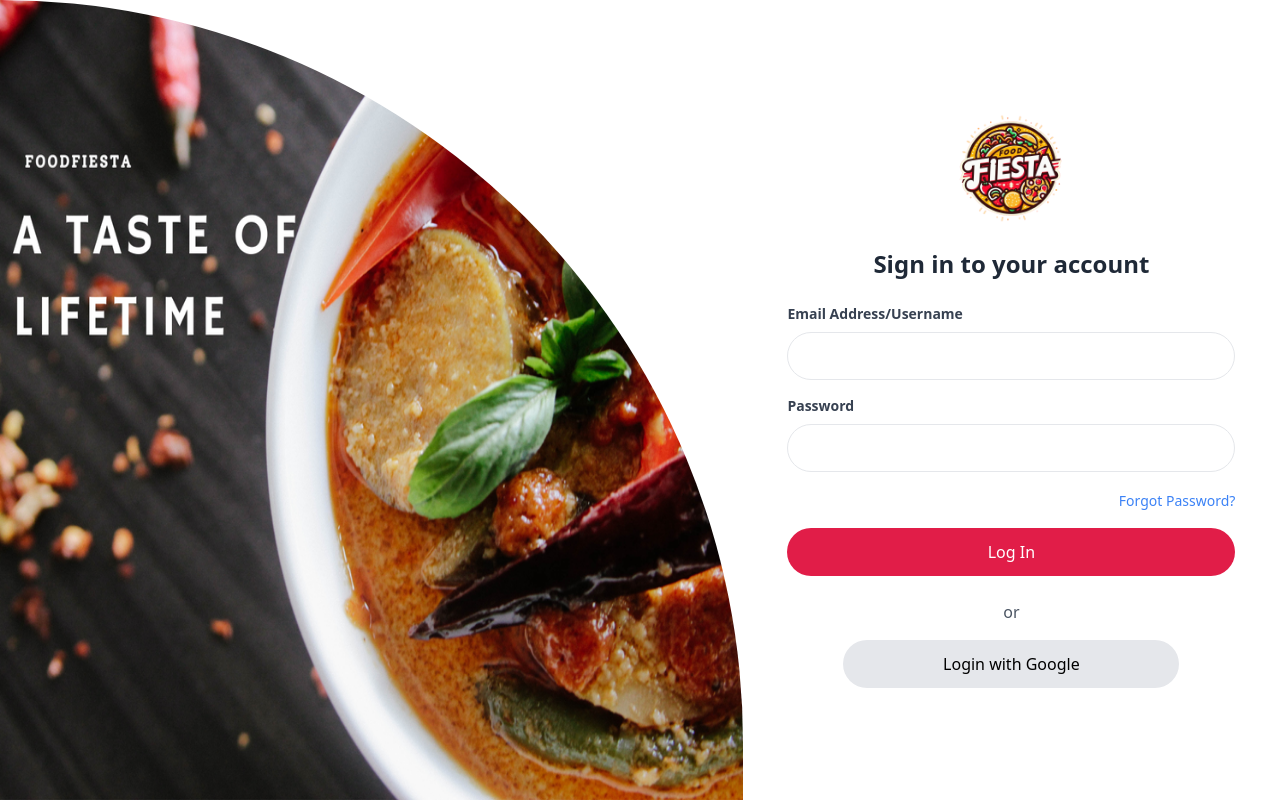
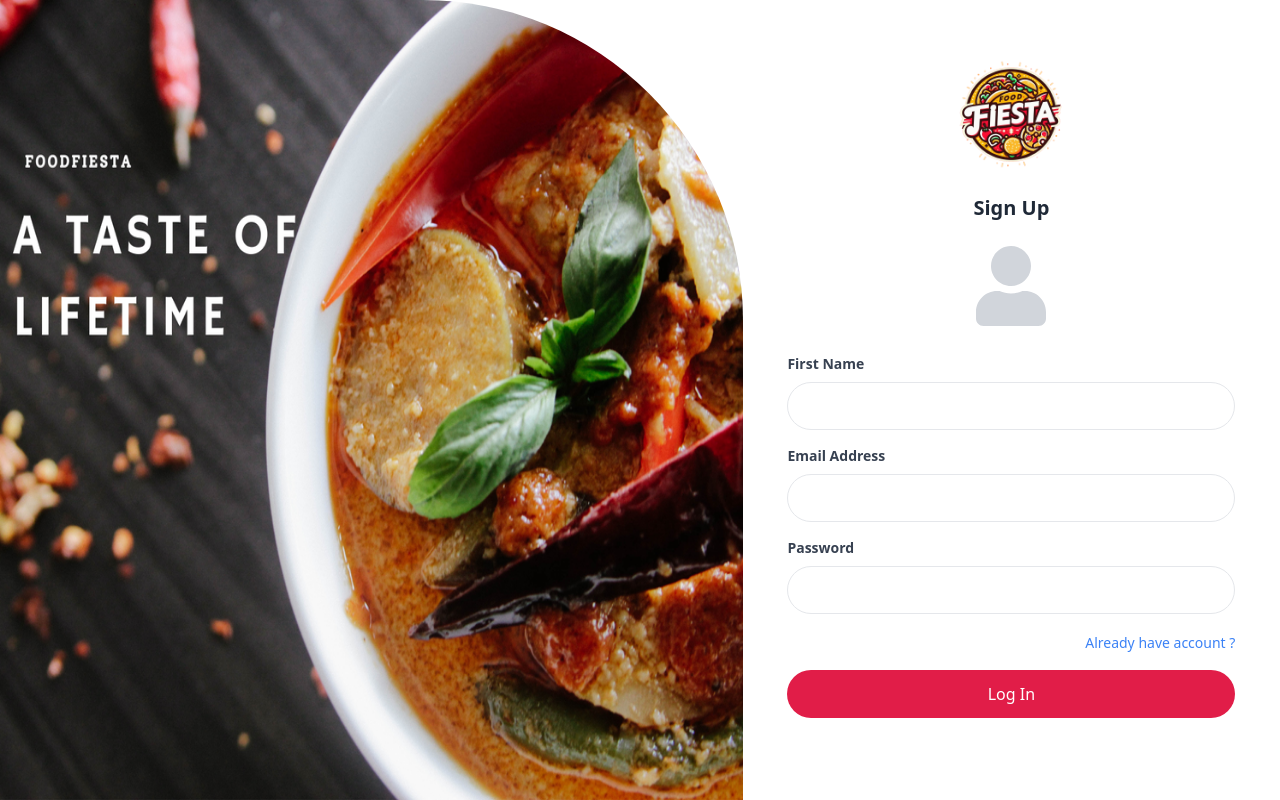
Before and after one commit to abhishek-06-singh/foodfiesta, a React (Create React App) app: page / in a window 1280 px wide. Built offline with nearby package versions, Linux system fonts and the light colour scheme.

Commit message:
added redux

```diff
--- a/package.json
+++ b/package.json
@@ -3,14 +3,18 @@
   "version": "0.1.0",
   "private": true,
   "dependencies": {
+    "@reduxjs/toolkit": "^2.0.1",
     "@testing-library/jest-dom": "^5.17.0",
     "@testing-library/react": "^13.4.0",
     "@testing-library/user-event": "^13.5.0",
     "framer-motion": "^10.16.16",
     "react": "^18.2.0",
     "react-dom": "^18.2.0",
+    "react-icons": "^4.12.0",
+    "react-redux": "^9.0.4",
     "react-router-dom": "^6.0.0",
     "react-scripts": "5.0.1",
+    "redux-persist": "^6.0.0",
     "web-vitals": "^2.1.4"
   },
   "scripts": {
--- a/src/App.js
+++ b/src/App.js
@@ -1,15 +1,20 @@
 import React from "react";
 import { BrowserRouter as Router, Route, Routes } from "react-router-dom";
-
+import { Provider } from "react-redux";
+import store from "./store/store";
 import Login from "./auth/Login";
+import Home from "./home/Home";
 
 const App = () => {
   return (
-    <Router>
-      <Routes>
-        <Route path="/" element={<Login />} />
-      </Routes>
-    </Router>
+    <Provider store={store}>
+      <Router>
+        <Routes>
+          <Route path="/" element={<Login />} />
+          <Route path="/home" element={<Home />} />
+        </Routes>
+      </Router>
+    </Provider>
   );
 };
 
--- a/src/auth/Login.jsx
+++ b/src/auth/Login.jsx
@@ -1,17 +1,28 @@
 import React, { useState } from "react";
 import SideImg from "../images/background8.png";
 import logo from "../images/logo2.png";
+import { useNavigate } from "react-router-dom";
+import { useDispatch } from "react-redux";
+import { setUserData } from "../store/userSlice";
 import { motion } from "framer-motion";
+import LoadingScreen from "../loading/LoadingScreen";
+import { FaUser } from "react-icons/fa";
+
 const Login = () => {
+  const navigate = useNavigate();
+  const dispatch = useDispatch();
+  const [profilePhoto, setProfilePhoto] = useState(null);
   const [formData, setFormData] = useState({
+    name: "",
     email: "",
     password: "",
   });
-
   const [errors, setErrors] = useState({
+    name: "",
     email: "",
     password: "",
   });
+  const [isLoading, setIsLoading] = useState(false);
 
   const handleChange = (e) => {
     const { name, value } = e.target;
@@ -23,8 +34,21 @@ const Login = () => {
     validateField(name, value);
   };
 
+  const handleProfilePhotoChange = (e) => {
+    const file = e.target.files[0];
+    if (file) {
+      setProfilePhoto(URL.createObjectURL(file));
+    }
+  };
+
   const validateField = (fieldName, value) => {
     switch (fieldName) {
+      case "name":
+        setErrors({
+          ...errors,
+          name: validateName(value),
+        });
+        break;
       case "email":
         setErrors({
           ...errors,
@@ -51,15 +75,29 @@ const Login = () => {
     return password.length >= 6 ? "" : "Password must be at least 6 characters";
   };
 
-  const handleSubmit = (e) => {
+  const validateName = (name) => {
+    return name.length >= 3 ? "" : "Name must be at least 3 characters";
+  };
+
+  const handleSubmit = async (e) => {
     e.preventDefault();
 
-    const isFormValid = Object.keys(formData).every((field) => {
-      return validateField(field, formData[field]) === "";
-    });
+    const isFormValid = Object.values(errors).every((error) => error === "");
 
     if (isFormValid) {
+      setIsLoading(true);
+
+      await new Promise((resolve) => setTimeout(resolve, 2000));
+
+      // Dispatch the action to update user data in the Redux store
+      dispatch(setUserData(formData));
+
       console.log("Form submitted:", formData);
+
+      setIsLoading(false);
+      navigate("/home");
+    } else {
+      console.log("Form has errors. Please fix them before submitting.");
     }
   };
 
@@ -70,8 +108,12 @@ const Login = () => {
       exit={{ opacity: 0 }}
       className="flex h-screen bg-white"
     >
+      {isLoading ? (
+        <LoadingScreen />
+      ) : (
+        <>
           <img
-        className="hidden lg:block object-left rounded-tr-full overflow-hidden m-0 p-0"
+            className="hidden lg:block object-left rounded-tr-[20rem] overflow-hidden m-0 p-0"
             src={SideImg}
             alt="Your Alt Text"
           />
@@ -88,23 +130,73 @@ const Login = () => {
                   className="mx-auto h-28"
                 />
               </div>
-
               <motion.h2
-            className="text-2xl font-semibold text-gray-800 text-center mb-6"
+                className="text-xl font-semibold text-gray-800 text-center mb-6"
                 initial={{ x: -500, opacity: 0 }}
                 animate={{ x: 0, opacity: 2 }}
                 transition={{ type: "spring", duration: 1 }}
               >
-            Sign in to your account
+                Sign Up
               </motion.h2>
 
               <form onSubmit={handleSubmit}>
+                <div className="flex items-center  justify-center mb-5">
+                  <label
+                    htmlFor="profile-photo"
+                    className="cursor-pointer items-end"
+                  >
+                    {profilePhoto ? (
+                      <img
+                        src={profilePhoto}
+                        alt="Profile Preview"
+                        className="h-20 w-20 rounded-full mb-2"
+                      />
+                    ) : (
+                      <FaUser
+                        className="h-20 w-20 text-gray-300 mb-2"
+                        onClick={() =>
+                          document.getElementById("profile-photo").click()
+                        }
+                      />
+                    )}
+                    <input
+                      id="profile-photo"
+                      name="profile-photo"
+                      type="file"
+                      className="hidden"
+                      accept="image/*"
+                      onChange={handleProfilePhotoChange}
+                    />
+                  </label>
+                </div>
+
                 <div className="mb-4">
                   <label
                     htmlFor="email"
                     className="block text-gray-700 text-sm font-bold mb-2"
                   >
-                Email Address/Username
+                    First Name
+                  </label>
+                  <input
+                    type="text"
+                    id="name"
+                    name="name"
+                    value={formData.name}
+                    onChange={handleChange}
+                    className={`w-full border p-2 rounded-full h-12 ${
+                      errors.name ? "border-red-400" : ""
+                    }`}
+                  />
+                  {errors.name && (
+                    <p className="text-red-400 text-xs mt-1">{errors.name}</p>
+                  )}
+                </div>
+                <div className="mb-4">
+                  <label
+                    htmlFor="email"
+                    className="block text-gray-700 text-sm font-bold mb-2"
+                  >
+                    Email Address
                   </label>
                   <input
                     type="text"
@@ -139,13 +231,15 @@ const Login = () => {
                     }`}
                   />
                   {errors.password && (
-                <p className="text-red-400 text-xs mt-1">{errors.password}</p>
+                    <p className="text-red-400 text-xs mt-1">
+                      {errors.password}
+                    </p>
                   )}
                 </div>
 
                 <div className="mb-4 text-right">
                   <a href="#" className="text-sm text-blue-500 hover:underline">
-                Forgot Password?
+                    Already have account ?
                   </a>
                 </div>
 
@@ -157,19 +251,11 @@ const Login = () => {
                     Log In
                   </button>
                 </div>
-
-            <div className="text-center mb-4">
-              <span className="text-gray-600">or</span>
-            </div>
-            <button
-              type="button"
-              className="w-3/4 bg-gray-200 text-black p-2 hover:bg-orange-200 hover:text-black flex items-center justify-center rounded-3xl h-12 ml-14"
-            >
-              Login with Google
-            </button>
               </form>
             </div>
           </div>
+        </>
+      )}
     </motion.div>
   );
 };
--- /dev/null
+++ b/src/home/Home.jsx
@@ -0,0 +1,14 @@
+import React from "react";
+import { useSelector } from "react-redux";
+
+const Home = () => {
+  const userData = useSelector((state) => state.user);
+  return (
+    <div>
+      <h1>Welcome to the Home Page, {userData.name}!</h1>
+      <p>Your email: {userData.email}</p>
+    </div>
+  );
+};
+
+export default Home;
--- /dev/null
+++ b/src/loading/LoadingScreen.jsx
@@ -0,0 +1,36 @@
+import React from "react";
+import logo from "../images/logo2.png";
+import { motion } from "framer-motion";
+import { GiFoodTruck } from "react-icons/gi";
+
+const LoadingScreen = () => {
+  return (
+    <div className="flex items-center justify-center flex-col p-20 bg-gray-100 w-screen bg-opacity-25 overflow-hidden">
+      <motion.img
+        animate={{
+          scale: [1, 2, 2, 1, 1],
+          rotate: [0, 0, 270, 270, 0],
+          borderRadius: ["20%", "20%", "50%", "50%", "20%"],
+        }}
+        transition={{
+          duration: 2,
+          repeat: Infinity,
+          repeatType: "loop",
+        }}
+        src={logo}
+        className=" h-32 mt-40"
+      />
+      <motion.div
+        className="flex mt-40"
+        initial={{ x: -500, opacity: 0 }}
+        animate={{ x: 0, opacity: 2 }}
+        transition={{ type: "spring", duration: 1 }}
+      >
+        <h2 className="text-2xl">Your Food On the Way...</h2>
+        <GiFoodTruck className="ml-4 text-rose-400 text-4xl" />
+      </motion.div>
+    </div>
+  );
+};
+
+export default LoadingScreen;
--- /dev/null
+++ b/src/store/store.js
@@ -0,0 +1,15 @@
+// store.js
+import { configureStore } from "@reduxjs/toolkit";
+import userReducer, { saveUserData } from "./userSlice";
+
+const store = configureStore({
+  reducer: {
+    user: userReducer,
+  },
+});
+
+store.subscribe(() => {
+  saveUserData(store.getState().user);
+});
+
+export default store;
--- /dev/null
+++ b/src/store/userSlice.js
@@ -0,0 +1,51 @@
+// userSlice.js
+import { createSlice } from "@reduxjs/toolkit";
+
+const loadUserData = () => {
+  try {
+    const serializedData = localStorage.getItem("userData");
+    if (serializedData === null) {
+      return undefined;
+    }
+    return JSON.parse(serializedData);
+  } catch (err) {
+    console.error("Error loading user data from local storage:", err);
+    return undefined;
+  }
+};
+
+const saveUserData = (state) => {
+  try {
+    const serializedData = JSON.stringify(state);
+    localStorage.setItem("userData", serializedData);
+  } catch (err) {
+    console.error("Error saving user data to local storage:", err);
+  }
+};
+
+const userSlice = createSlice({
+  name: "user",
+  initialState: loadUserData() || {
+    name: "",
+    email: "",
+    password: "",
+  },
+  reducers: {
+    setUserData: (state, action) => {
+      return { ...state, ...action.payload };
+    },
+    clearUserData: () => {
+      return {
+        name: "",
+        email: "",
+        password: "",
+      };
+    },
+  },
+});
+
+export const { setUserData, clearUserData } = userSlice.actions;
+export const selectUserData = (state) => state.user;
+export { saveUserData }; // Export saveUserData function
+
+export default userSlice.reducer;
```
Also changed, not shown: 1 other file (tests, documents, lock files or other folders). Lines whose indentation alone changed are shown as unchanged.
